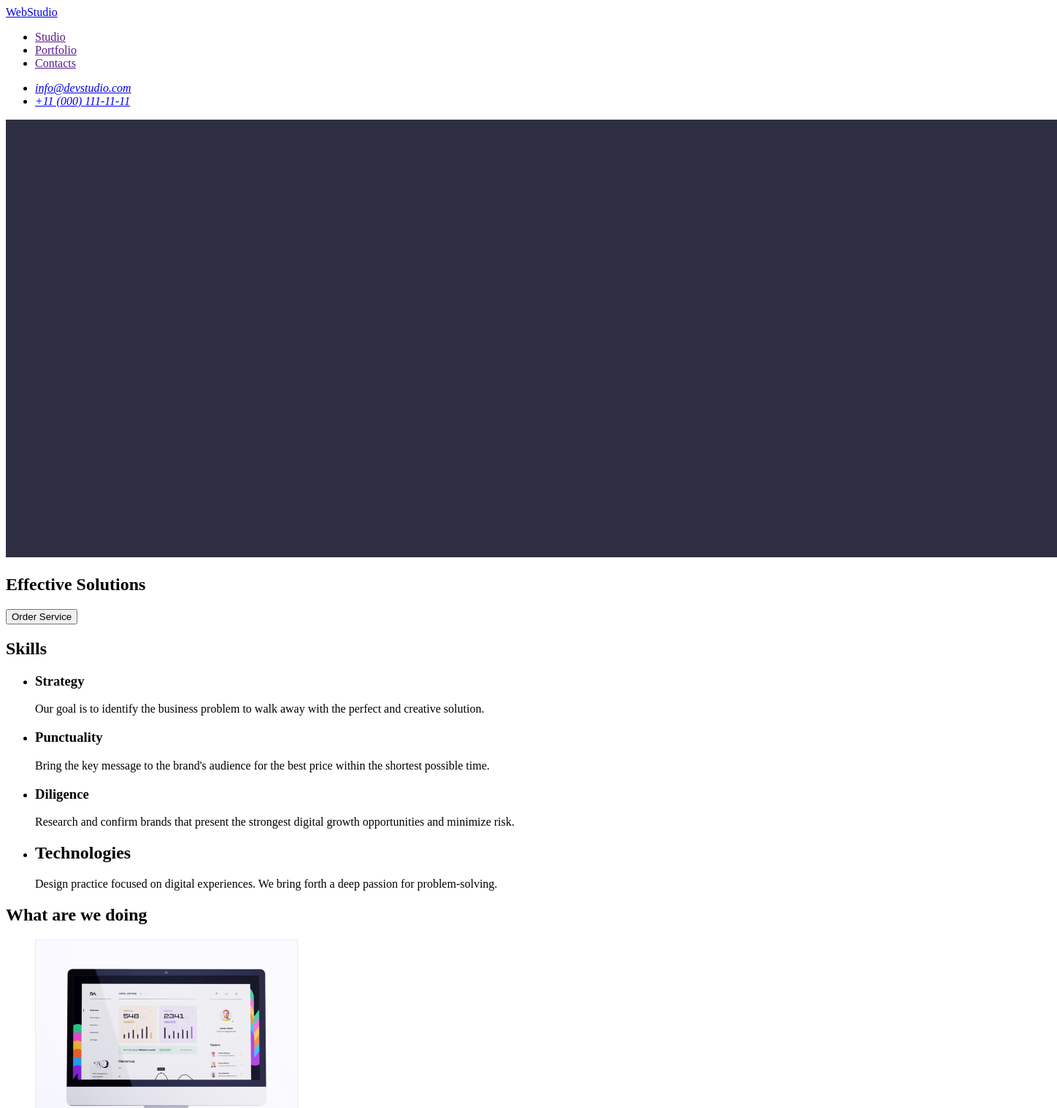
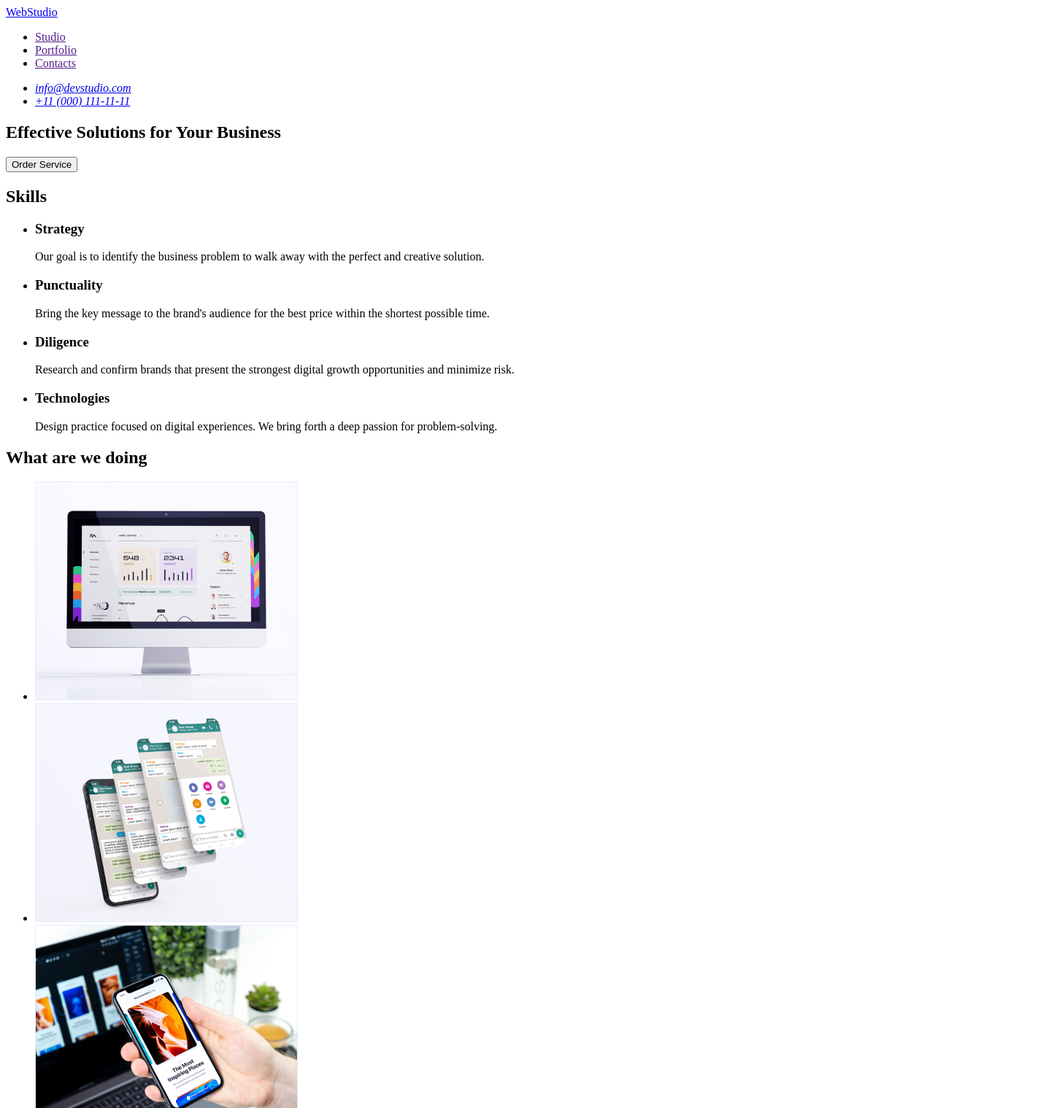
Before and after one commit to Flokki217/goit-markup-hw-01, a plain HTML site: page index.html in a window 1280 px wide. Shown: the top 1519 px of the page at 73% size, 1448 px wide, since content can reach past the window. Drawn offline with Linux system fonts and the light colour scheme.

Commit message:
Homevork1/3

```diff
--- a/index.html
+++ b/index.html
@@ -28,8 +28,7 @@
 
     <main>
       <section>
-        <img src="./images/Dark-bg.jpg" alt="main-img" width="1440" />
-        <h1>Effective Solutions</h1>
+        <h1>Effective Solutions for Your Business</h1>
         <button type="button">Order Service</button>
       </section>
       <section>
@@ -58,7 +57,7 @@
           </li>
 
           <li>
-            <h2>Technologies</h2>
+            <h3>Technologies</h3>
             <p>
               Design practice focused on digital experiences. We bring forth a
               deep passion for problem-solving.
```
